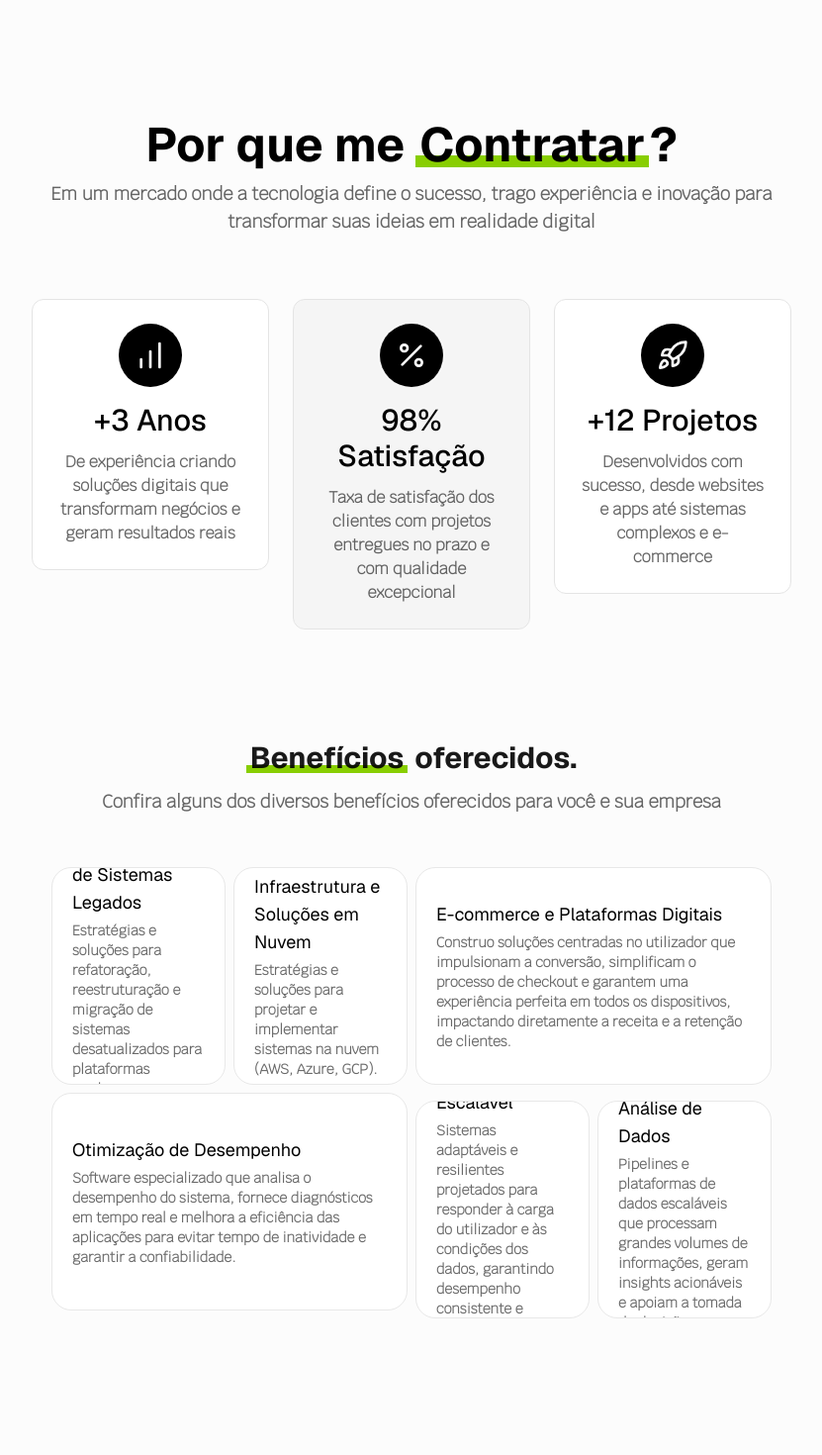
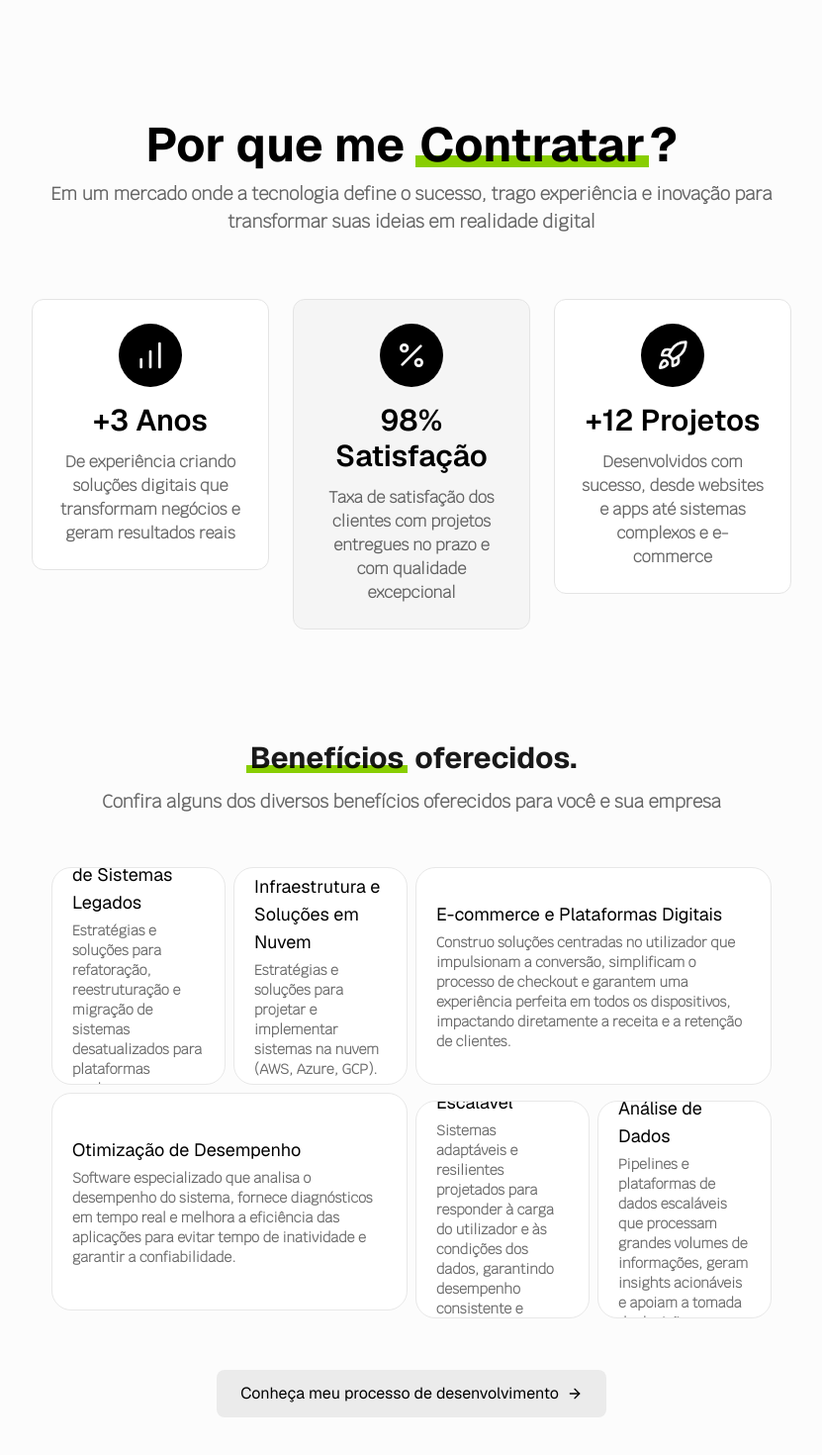
Before and after one commit to r4monn/portfolio, a Next.js app: page / in a window 1280 px wide. Shown: the part 814-2284 px from the top of the page at 99% size, without its empty margins (224-1055 px from the left). Before the commit the page ends 2262 px from the top, so only its background shows below. Built offline with nearby package versions, Linux system fonts and the light colour scheme.

Commit message:
some minor UI improvements

```diff
--- a/components/Hero.tsx
+++ b/components/Hero.tsx
@@ -18,7 +18,7 @@ export default function Hero() {
                 )}
             />
 
-            <div className="flex flex-col relative justify-self-center self-center text-center max-w-4xl">
+            <div className="flex flex-col relative justify-self-center self-center text-center max-w-4xl xl:mt-16">
                 <div className="text-5xl sm:text-5xl lg:text-6xl font-bold">
                     <span className="text-foreground/80">Olá, eu sou </span>
                     <div className="relative text-center inline px-1 mt-2 sm:mt-6">
--- a/components/MagicBento.tsx
+++ b/components/MagicBento.tsx
@@ -645,7 +645,7 @@ const MagicBento: React.FC<BentoProps> = ({
 
             .card-responsive .card {
               width: 100%;
-              min-height: 180px;
+              min-height: 220px;
             }
           }
         `}
--- a/components/WhyHire.tsx
+++ b/components/WhyHire.tsx
@@ -1,8 +1,9 @@
 "use client"
-import { BarChart, Percent, Rocket } from 'lucide-react';
+import { ArrowRight, BarChart, Percent, Rocket } from 'lucide-react';
 import Tilt from 'react-parallax-tilt';
 import CountUp from './CountUp';
 import MagicBento from './MagicBento';
+import Link from 'next/link';
 
 export default function WhyHire() {
   return (
@@ -28,7 +29,7 @@ export default function WhyHire() {
             <div className="w-16 h-16 rounded-full bg-foreground text-background flex items-center justify-center mx-auto mb-4 not-dark:group-hover:bg-background not-dark:group-hover:text-foreground">
               <BarChart className="w-8 h-8" />
             </div>
-            <h3 className="text-2xl lg:text-3xl font-medium mb-3 dark:group-hover:text-foreground">
+            <h3 className="text-2xl lg:text-3xl font-semibold mb-3 dark:group-hover:text-foreground">
               +
               <CountUp
                 from={0}
@@ -50,7 +51,7 @@ export default function WhyHire() {
             <div className="w-16 h-16 rounded-full bg-foreground text-background flex items-center justify-center mx-auto mb-4 not-dark:group-hover:bg-background not-dark:group-hover:text-foreground">
               <Percent className="w-8 h-8" />
             </div>
-            <h3 className="text-2xl lg:text-3xl font-medium mb-3 dark:group-hover:text-foreground">
+            <h3 className="text-2xl lg:text-3xl font-semibold mb-3 dark:group-hover:text-foreground">
               <CountUp
                 from={0}
                 to={98}
@@ -67,11 +68,11 @@ export default function WhyHire() {
         </Tilt>
 
         <Tilt tiltMaxAngleX={10} tiltMaxAngleY={10} glareEnable={true} glareMaxOpacity={0.5} glarePosition="all" glareBorderRadius="12px">
-          <div className="bg-card p-6 rounded-xl border text-center group hover:bg-foreground hover:text-background transition-all">
+          <div className="bg-card p-6 rounded-xl border text-center group not-dark:hover:bg-foreground hover:text-background transition-all">
             <div className="w-16 h-16 rounded-full bg-foreground text-background flex items-center justify-center mx-auto mb-4 not-dark:group-hover:bg-background not-dark:group-hover:text-foreground">
               <Rocket className="w-8 h-8" />
             </div>
-            <h3 className="text-2xl lg:text-3xl font-medium mb-3 dark:group-hover:text-foreground">
+            <h3 className="text-2xl lg:text-3xl font-semibold mb-3 dark:group-hover:text-foreground">
               +
               <CountUp
                 from={0}
@@ -116,6 +117,17 @@ export default function WhyHire() {
             particleCount={1200}
           />
         </div>
+
+        <div className="text-center mt-8">
+          <Link
+            href="/development-process"
+            onClick={() => window.scrollTo(0, 0)}
+            className="inline-flex items-center px-6 py-3 bg-secondary text-foreground rounded-lg hover:bg-primary hover:text-background transition-all group"
+          >
+            Conheça meu processo de desenvolvimento
+            <ArrowRight className="ml-2 w-4 h-4 group-hover:translate-x-1 transition-transform" />
+          </Link>
+        </div>
       </div>
     </section>
   )
```
